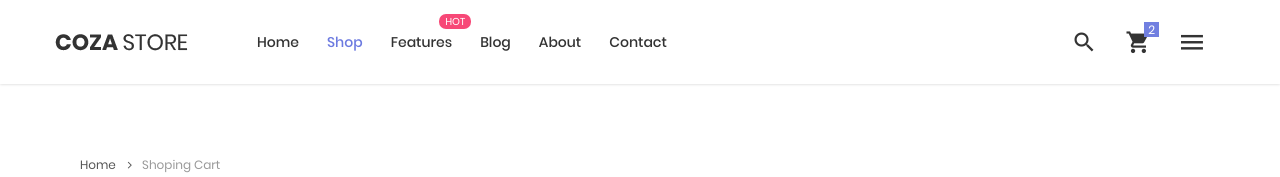
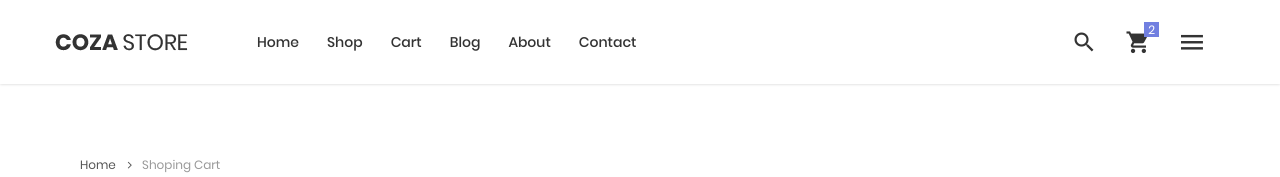
Before and after one commit to derrosilee/Coza-Store, a Django app: page /cart/ in a window 1280 px wide. Shown: the top 177 px of the page. Run offline with Django 4.2, Linux system fonts and the light colour scheme; some libraries are stand-ins or nearby versions; some web fonts are replaced.

Commit message:
Updated navbar

```diff
--- a/templates/BaseTemplates/navbar/navbar_product.html
+++ b/templates/BaseTemplates/navbar/navbar_product.html
@@ -20,12 +20,12 @@
                             <a href="{% url 'home' %}">Home</a>
                         </li>
 
-							<li class="active-menu">
+                        <li>
                             <a href="{% url 'products' %}">Shop</a>
                         </li>
 
-							<li class="label1" data-label1="hot">
-								<a href="shoping-cart.html">Features</a>
+                        <li>
+                            <a href="{% url 'cart' %}">Cart</a>
                         </li>
 
                         <li>
@@ -48,7 +48,8 @@
                         <i class="zmdi zmdi-search"></i>
                     </div>
 
-						<div class="icon-header-item cl2 hov-cl1 trans-04 p-l-22 p-r-11 icon-header-noti js-show-cart" data-notify="2">
+                    <div class="icon-header-item cl2 hov-cl1 trans-04 p-l-22 p-r-11 icon-header-noti js-show-cart"
+                         data-notify="2">
                         <i class="zmdi zmdi-shopping-cart"></i>
                     </div>
 
@@ -73,7 +74,8 @@
                 <i class="zmdi zmdi-search"></i>
             </div>
 
-				<div class="icon-header-item cl2 hov-cl1 trans-04 p-r-11 p-l-10 icon-header-noti js-show-cart" data-notify="2">
+            <div class="icon-header-item cl2 hov-cl1 trans-04 p-r-11 p-l-10 icon-header-noti js-show-cart"
+                 data-notify="2">
                 <i class="zmdi zmdi-shopping-cart"></i>
             </div>
 
@@ -100,11 +102,11 @@
             </li>
 
             <li>
-					<a href="{% url 'products' %}">Shop</a>
+                <a href="{% url 'products' %}" class="label1 rs1" data-label1="hot">Shop</a>
             </li>
 
             <li>
-					<a href="shoping-cart.html" class="label1 rs1" data-label1="hot">Features</a>
+                <a href="{% url 'cart' %}">Cart</a>
             </li>
 
             <li>
```
Also changed, not shown: templates/BaseTemplates/navbar/navbar.html (+5 -4 lines). Lines whose indentation alone changed are shown as unchanged.
